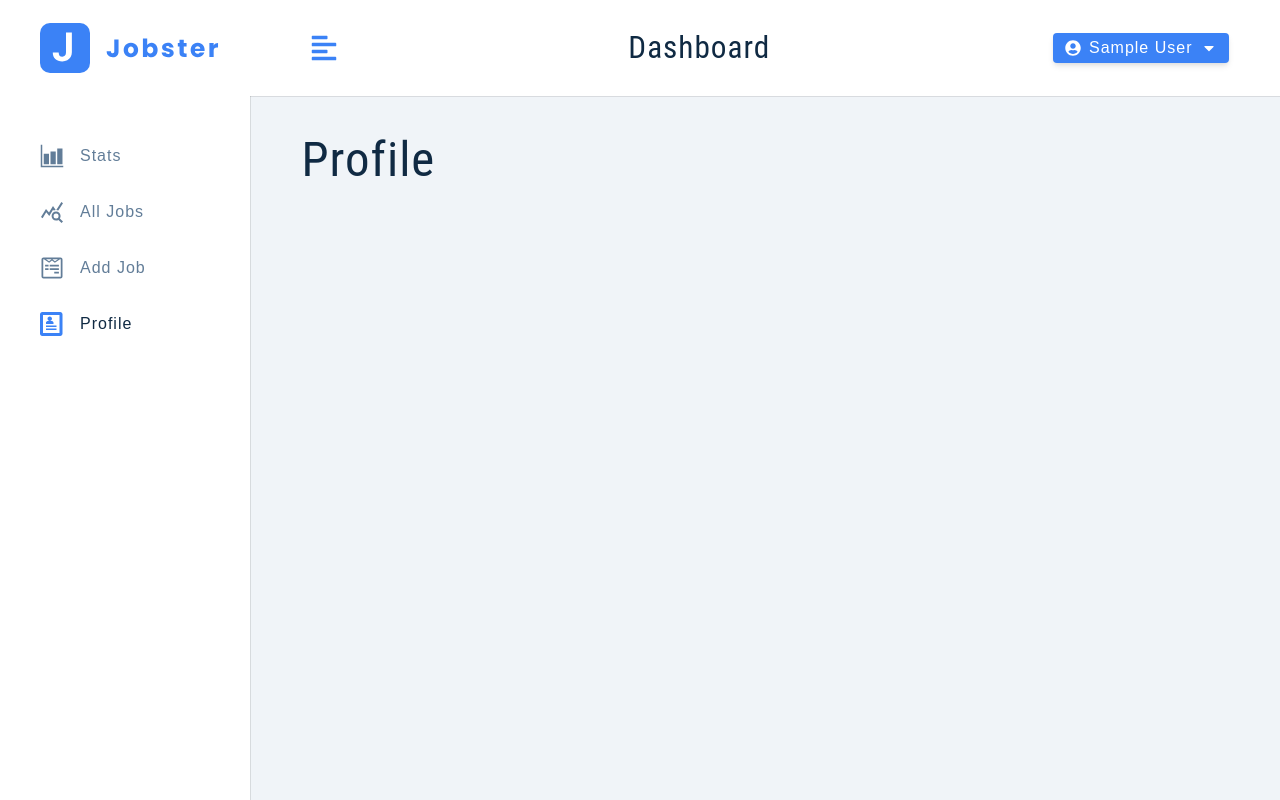
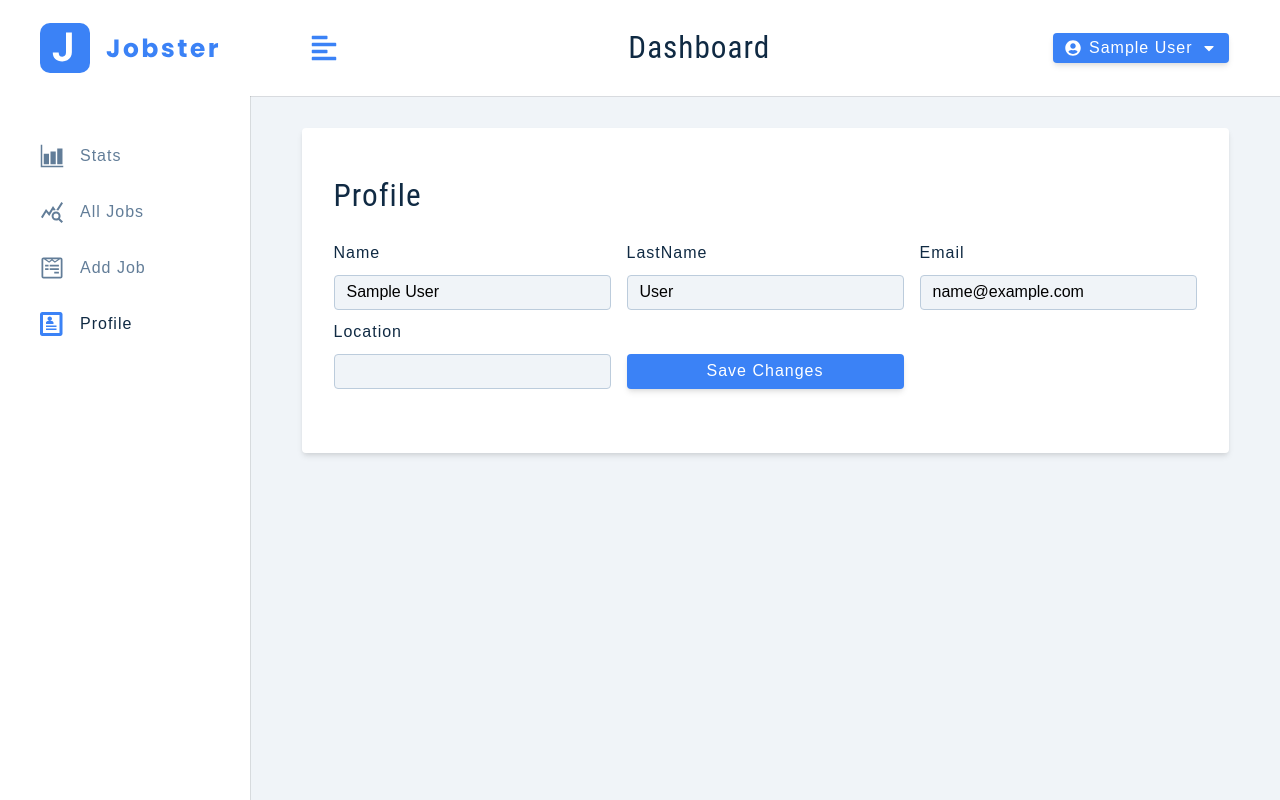
Before and after one commit to ajitjadhav701/jobster-with-redux, a React (Create React App) app: page /profile in a window 1280 px wide. Built offline with nearby package versions, Linux system fonts and the light colour scheme; sample sign-in values are in the browser's storage.

Commit message:
profile page form setup

```diff
--- a/src/pages/dashboard/Profile.js
+++ b/src/pages/dashboard/Profile.js
@@ -1,9 +1,68 @@
-import React from 'react'
+import { useState } from 'react';
+import { FormRow } from '../../components';
+import Wrapper from '../../assets/wrappers/DashboardFormPage';
+import { useDispatch, useSelector } from 'react-redux';
+import { toast } from 'react-toastify';
 
 const Profile = () => {
+  const{isLoading, user}=useSelector((store)=>store.user);
+  const dispatch=useDispatch();
+  const [userData,setUserData]=useState({
+    name:user?.name ||'',
+    email:user?.email ||'',
+    lastName:user?.lastName ||'',
+    location:user?.location ||''
+  });
+  const handleSubmit=(e)=>{
+    e.preventDefault();
+    const {name,email,lastName,location}=userData;
+    if(!name || !email  || !lastName || !location ){
+      toast.error('please fill out all the fields..')
+      return;
+    }
+  };
+  const handleChange=(e)=>{
+    const name=e.target.name;
+    const value=e.target.value;
+    setUserData({...userData,[name]:value})
+  }
   return (
-    <h1>Profile</h1>
+    <Wrapper>
+        <form onSubmit={handleSubmit} className="form">
+          <h3>profile</h3>
+          <div className="form-center">
+            <FormRow
+              type='text'
+              name='name'
+              value={userData.name}
+              handleChange={handleChange}
+              />
+            <FormRow
+              type='text'
+              labelText='last name'
+              name='lastName'
+              value={userData.lastName}
+              handleChange={handleChange}
+              />
+            <FormRow
+              type='email'
+              name='email'
+              value={userData.email}
+              handleChange={handleChange}
+              />
+            <FormRow
+              type='text'
+              name='location'
+              value={userData.location}
+              handleChange={handleChange}
+              />
+              <button type='submit' className='btn btn-block' disabled={isLoading}>
+                {isLoading ? 'Please Wait.. ': 'save changes'}
+              </button>
+          </div>
+        </form>
+    </Wrapper>
   )
-}
+};
 
-export default Profile
+export default Profile;
```
